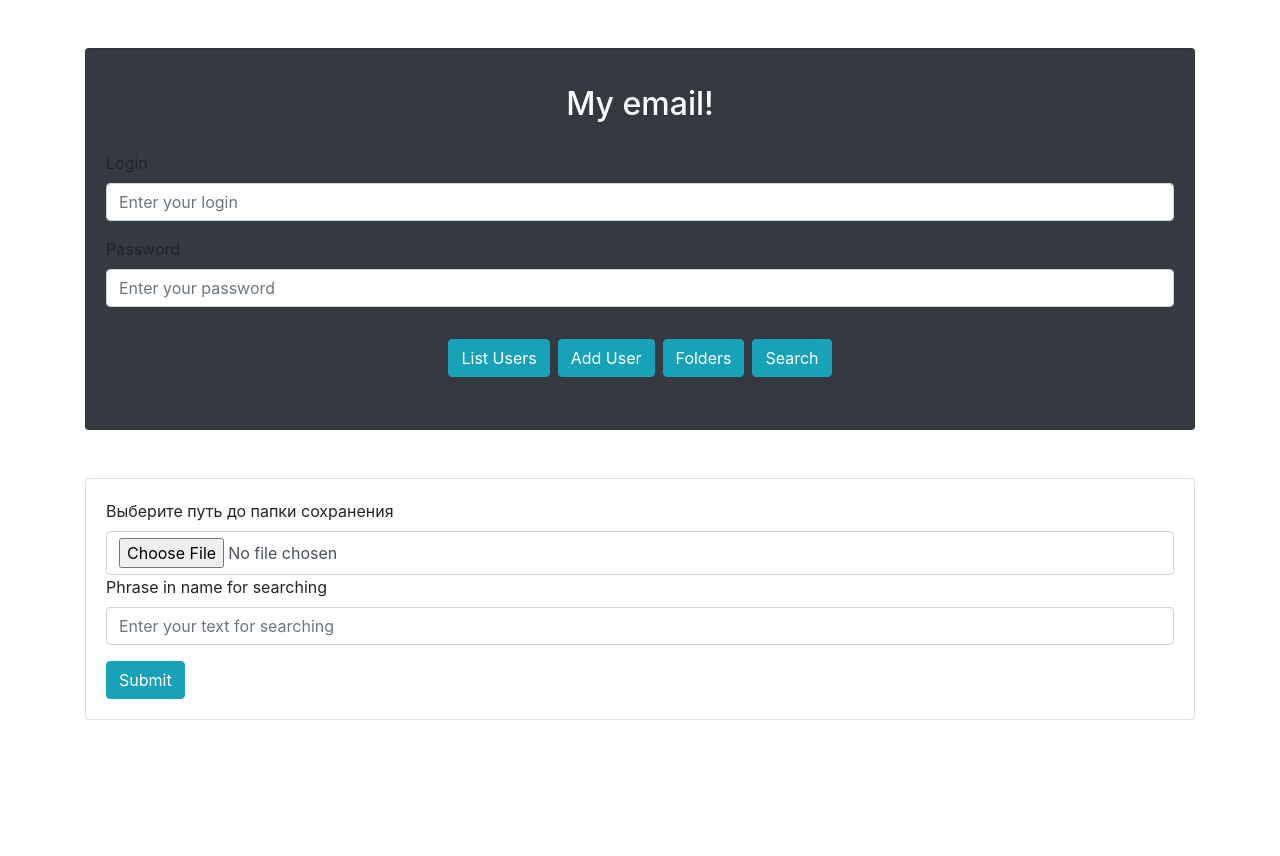
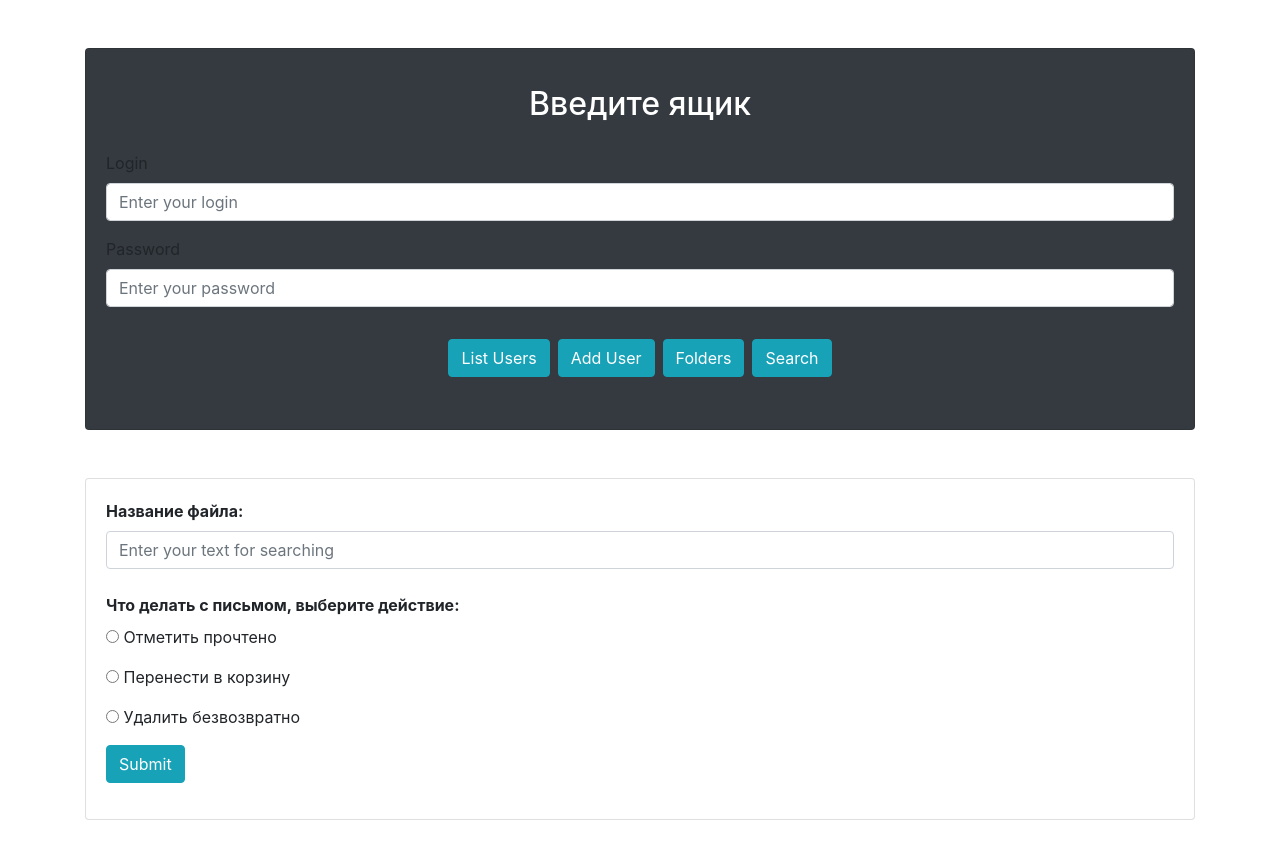
Before and after one commit to IharMayeuski/workWithMail_frontend, an Angular app: page /search in a window 1280 px wide. Shown: the top 856 px of the page. Before the commit the page ends 800 px from the top, so only its background shows below. Built offline with nearby package versions, Linux system fonts and the light colour scheme.

Commit message:
Получил значение от radioButton

```diff
--- a/src/app/app.component.ts
+++ b/src/app/app.component.ts
@@ -10,6 +10,6 @@ export class AppComponent {
   title: string;
 
   constructor() {
-    this.title = 'My email!';
+    this.title = 'Введите ящик';
   }
 }
--- a/src/app/search-form/search-form.component.html
+++ b/src/app/search-form/search-form.component.html
@@ -2,21 +2,29 @@
   <div class="card-body">
     <form (ngSubmit)="onSubmit()" #searchForm="ngForm">
       <div class="form-group">
-        <label for="path">Выберите путь до папки сохранения</label>
-        <input type="file" webkitdirectory directory
-               [(ngModel)]="search.path"
-               class="form-control"
-               id="path"
-               name="path"
-               placeholder="Choose your path for downloading">
-        <label for="search">Phrase in name for searching</label>
+        <label for="search">
+          <b>Название файла:</b>
+        </label>
         <input type="text" [(ngModel)]="search.name"
                class="form-control"
                id="search"
                name="search"
-               placeholder="Enter your text for searching">
+               placeholder="Enter your text for searching"><br>
+        <label for="options">
+          <b>Что делать с письмом, выберите действие:</b>
+        </label>
+        <div *ngFor="let option of options">
+          <p><input
+            name="options"
+            id="options"
+            type="radio"
+            value="{{option.value}}"
+            [checked]="true"
+            [(ngModel)]="search.checked"/>{{option.name}}
+          </p>
+        </div>
+        <button type="submit" class="btn btn-info">Submit</button>
       </div>
-      <button type="submit" class="btn btn-info">Submit</button>
     </form>
   </div>
 </div>
--- a/src/app/search-form/search-form.component.ts
+++ b/src/app/search-form/search-form.component.ts
@@ -7,13 +7,10 @@ import { Search } from '../../app/search';
   selector: 'app-search-form',
   templateUrl: './search-form.component.html',
   styleUrls: ['./search-form.component.css']
+
 })
 export class SearchFormComponent {
-
   search: Search;
-  name = (document.getElementById("name") as HTMLInputElement).value;
-  pass = ((document.getElementById("pass") as HTMLInputElement).value);
-
 
   constructor(
     private route: ActivatedRoute,
@@ -22,11 +19,17 @@ export class SearchFormComponent {
     this.search = new Search();
   }
 
+  options = [
+    {name: '  Отметить прочтено', value: 'read', checked: true},
+    {name: '  Перенести в корзину', value: 'basket', checked: false},
+    {name: '  Удалить безвозвратно', value: 'delete', checked: false}
+  ]
+
   onSubmit() {
-    this.searchService.save(this.search, this.name, this.pass).subscribe(result => this.gotoUserList());
+    this.searchService.save(this.search).subscribe(result => this.gotoSearch());
   }
 
-  gotoUserList() {
+  gotoSearch() {
     this.router.navigate(['/search']);
   }
 }
--- a/src/app/search.ts
+++ b/src/app/search.ts
@@ -1,6 +1,5 @@
 export class Search {
   name: string
-  pass: string
-  search: string
   path: string
+  checked: string
 }
--- a/src/app/service/search-service.service.ts
+++ b/src/app/service/search-service.service.ts
@@ -11,17 +11,16 @@ export class SearchService {
     this.searchUrl = 'http://localhost:8080/search';
   }
 
-  public save(search: Search, name: string, pass: string) {
-    // return this.http.post<Search>(this.searchUrl, search.name);
-
-    name = (document.getElementById("name") as HTMLInputElement).value;
-    pass = ((document.getElementById("pass") as HTMLInputElement).value);
+  public save(search: Search) {
+    const name = (document.getElementById("name") as HTMLInputElement).value;
+    const pass = ((document.getElementById("pass") as HTMLInputElement).value);
 
     let data = {
       name: name,
       pass: pass,
       search: search.name,
-      path: search.path
+      path: search.path,
+      deleteTo: search.checked
     };
 
     return this.http.post<Search[]>(this.searchUrl, data);
```
